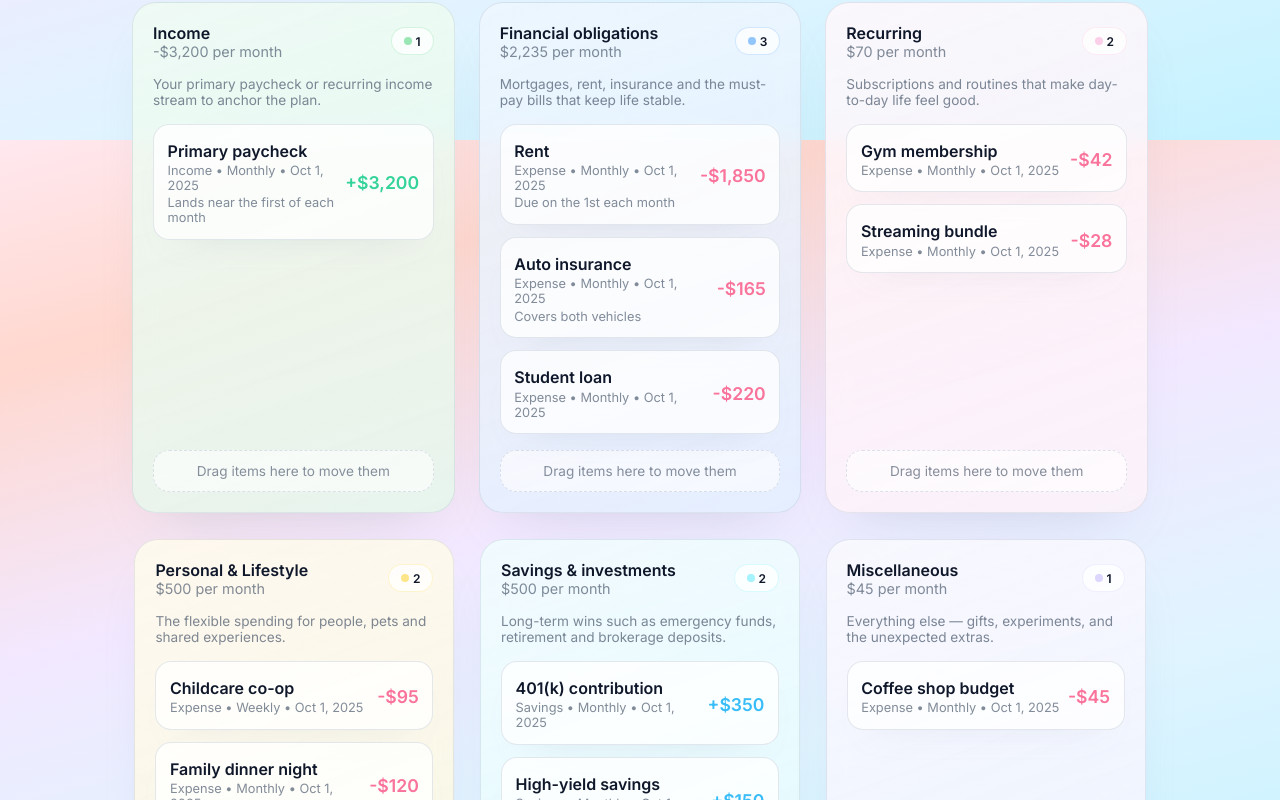
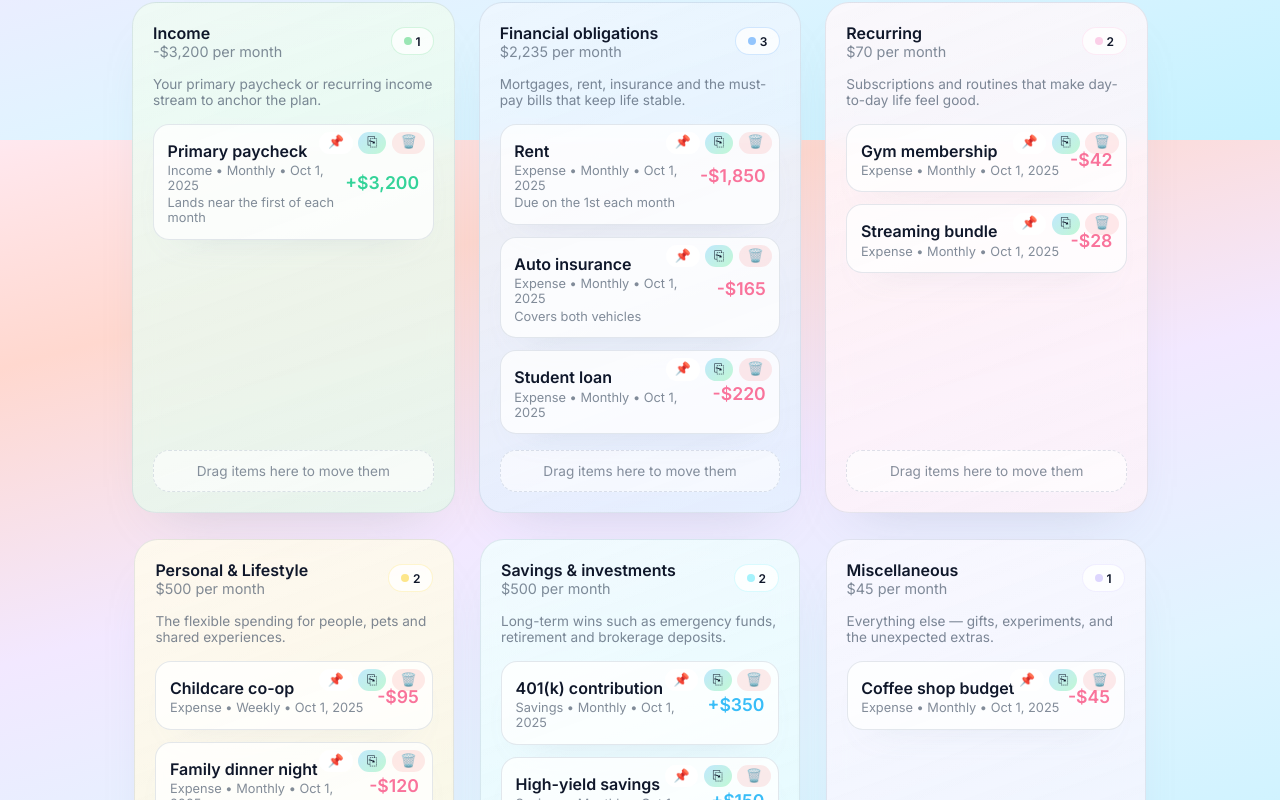
Before and after one commit to Razorblade3456/finance-tracker, a React (Vite) app: page / in a window 1280 px wide. Shown: the part 1460-2260 px from the top of the page. Built offline with nearby package versions, Linux system fonts and the light colour scheme.

Commit message:
Add duplicate and delete controls for transactions

```diff
--- a/src/App.tsx
+++ b/src/App.tsx
@@ -415,6 +415,36 @@ export default function App() {
     );
   };
 
+  const duplicateTransaction = (categoryId: CategoryKey, transactionId: string) => {
+    setCategories((current) =>
+      current.map((category) => {
+        if (category.id !== categoryId) {
+          return category;
+        }
+
+        const target = category.transactions.find((transaction) => transaction.id === transactionId);
+
+        if (!target) {
+          return category;
+        }
+
+        const now = new Date();
+
+        const clonedTransaction: Transaction = {
+          ...target,
+          id: generateId(),
+          date: now.toISOString().slice(0, 10),
+          createdAt: now.toISOString()
+        };
+
+        return {
+          ...category,
+          transactions: sortTransactionsByRecency([...category.transactions, clonedTransaction])
+        };
+      })
+    );
+  };
+
   const openCategoryDetails = useCallback((categoryId: CategoryKey) => {
     setSidebarCategoryId(categoryId);
   }, []);
@@ -590,6 +620,7 @@ export default function App() {
       )
     );
 
+    setPinnedTransactionIds((current) => current.filter((id) => id !== transactionId));
     setDragState(null);
     setDropCategoryId(null);
     setIsTrashHovered(false);
@@ -1297,6 +1328,8 @@ export default function App() {
                   isDragging={Boolean(dragState)}
                   formatCurrency={formatCurrency}
                   onTogglePin={togglePinnedTransaction}
+                  onDuplicateTransaction={duplicateTransaction}
+                  onDeleteTransaction={deleteTransaction}
                   pinnedTransactionIds={pinnedTransactionSet}
                   onRequestDetails={openCategoryDetails}
                   isDarkMode={isDarkMode}
@@ -1318,6 +1351,8 @@ export default function App() {
                   isDragging={Boolean(dragState)}
                   formatCurrency={formatCurrency}
                   onTogglePin={togglePinnedTransaction}
+                  onDuplicateTransaction={duplicateTransaction}
+                  onDeleteTransaction={deleteTransaction}
                   pinnedTransactionIds={pinnedTransactionSet}
                   onRequestDetails={openCategoryDetails}
                   isDarkMode={isDarkMode}
@@ -1626,9 +1661,16 @@ export default function App() {
                           isPinned ? 'transaction-card--pinned' : ''
                         }`}
                       >
+                        <div
+                          className={`transaction-actions ${
+                            isPinned ? 'transaction-actions--active' : ''
+                          }`}
+                        >
                           <button
                             type="button"
-                          className={`transaction-pin ${isPinned ? 'is-pinned' : ''}`}
+                            className={`transaction-action transaction-pin ${
+                              isPinned ? 'is-pinned' : ''
+                            }`}
                             onClick={(event) => {
                               event.preventDefault();
                               event.stopPropagation();
@@ -1640,6 +1682,33 @@ export default function App() {
                           >
                             📌
                           </button>
+                          <button
+                            type="button"
+                            className="transaction-action transaction-action--duplicate"
+                            onClick={(event) => {
+                              event.preventDefault();
+                              event.stopPropagation();
+                              duplicateTransaction(activeSidebarCategory.id, transaction.id);
+                            }}
+                            onMouseDown={(event) => event.stopPropagation()}
+                            aria-label={`Duplicate ${transaction.label}`}
+                          >
+                            ⎘
+                          </button>
+                          <button
+                            type="button"
+                            className="transaction-action transaction-action--delete"
+                            onClick={(event) => {
+                              event.preventDefault();
+                              event.stopPropagation();
+                              deleteTransaction(activeSidebarCategory.id, transaction.id);
+                            }}
+                            onMouseDown={(event) => event.stopPropagation()}
+                            aria-label={`Delete ${transaction.label}`}
+                          >
+                            🗑️
+                          </button>
+                        </div>
                         <div className="transaction-info">
                           <span className="transaction-label">{transaction.label}</span>
                           <span className="transaction-meta">{metaParts.join(' • ')}</span>
--- a/src/components/CategoryColumn.tsx
+++ b/src/components/CategoryColumn.tsx
@@ -18,6 +18,8 @@ interface CategoryColumnProps {
   isDragging: boolean;
   formatCurrency: (value: number) => string;
   onTogglePin: (transactionId: string) => void;
+  onDuplicateTransaction: (categoryId: CategoryKey, transactionId: string) => void;
+  onDeleteTransaction: (categoryId: CategoryKey, transactionId: string) => void;
   pinnedTransactionIds: Set<string>;
   onRequestDetails: (categoryId: CategoryKey) => void;
   isDarkMode: boolean;
@@ -34,6 +36,8 @@ export function CategoryColumn({
   isDragging,
   formatCurrency,
   onTogglePin,
+  onDuplicateTransaction,
+  onDeleteTransaction,
   pinnedTransactionIds,
   onRequestDetails,
   isDarkMode
@@ -102,6 +106,18 @@ export function CategoryColumn({
       onTogglePin(transaction.id);
     };
 
+    const handleDuplicateClick = (event: MouseEvent<HTMLButtonElement>) => {
+      event.stopPropagation();
+      event.preventDefault();
+      onDuplicateTransaction(category.id, transaction.id);
+    };
+
+    const handleDeleteClick = (event: MouseEvent<HTMLButtonElement>) => {
+      event.stopPropagation();
+      event.preventDefault();
+      onDeleteTransaction(category.id, transaction.id);
+    };
+
     return (
       <div
         key={transaction.id}
@@ -110,9 +126,10 @@ export function CategoryColumn({
         onDragStart={(event) => handleTransactionDragStart(event, transaction.id)}
         onDragEnd={onDragEnd}
       >
+        <div className={`transaction-actions ${isPinned ? 'transaction-actions--active' : ''}`}>
           <button
             type="button"
-          className={`transaction-pin ${isPinned ? 'is-pinned' : ''}`}
+            className={`transaction-action transaction-pin ${isPinned ? 'is-pinned' : ''}`}
             onClick={handlePinClick}
             onMouseDown={(event) => event.stopPropagation()}
             aria-pressed={isPinned}
@@ -120,6 +137,25 @@ export function CategoryColumn({
           >
             📌
           </button>
+          <button
+            type="button"
+            className="transaction-action transaction-action--duplicate"
+            onClick={handleDuplicateClick}
+            onMouseDown={(event) => event.stopPropagation()}
+            aria-label={`Duplicate ${transaction.label}`}
+          >
+            ⎘
+          </button>
+          <button
+            type="button"
+            className="transaction-action transaction-action--delete"
+            onClick={handleDeleteClick}
+            onMouseDown={(event) => event.stopPropagation()}
+            aria-label={`Delete ${transaction.label}`}
+          >
+            🗑️
+          </button>
+        </div>
         <div className="transaction-info">
           <span className="transaction-label">{transaction.label}</span>
           <span className="transaction-meta">{metaParts.join(' • ')}</span>
--- a/src/styles.css
+++ b/src/styles.css
@@ -831,10 +831,34 @@ a {
   transform: translateY(-2px);
 }
 
-.transaction-pin {
+
+.transaction-actions {
   position: absolute;
   top: 0.45rem;
   right: 0.45rem;
+  display: inline-flex;
+  align-items: center;
+  gap: 0.35rem;
+  opacity: 0;
+  visibility: hidden;
+  pointer-events: none;
+  transition: opacity var(--transition-snappy), transform var(--transition-snappy);
+}
+
+.transaction-actions--active {
+  opacity: 1;
+  visibility: visible;
+  pointer-events: auto;
+}
+
+.transaction-card:hover .transaction-actions,
+.transaction-card:focus-within .transaction-actions {
+  opacity: 1;
+  visibility: visible;
+  pointer-events: auto;
+}
+
+.transaction-action {
   border: none;
   border-radius: 999px;
   padding: 0.3rem 0.55rem;
@@ -844,22 +868,23 @@ a {
   line-height: 1;
   display: inline-flex;
   align-items: center;
+  justify-content: center;
   gap: 0.35rem;
-  opacity: 0;
-  visibility: hidden;
-  pointer-events: none;
   transition: opacity var(--transition-snappy), transform var(--transition-snappy),
-    background var(--transition-snappy), color var(--transition-snappy);
+    background var(--transition-snappy), color var(--transition-snappy),
+    box-shadow var(--transition-snappy);
   cursor: pointer;
   box-shadow: 0 12px 24px -18px rgba(15, 23, 42, 0.2);
 }
 
-.transaction-card:hover .transaction-pin,
-.transaction-card:focus-within .transaction-pin,
-.transaction-pin:focus-visible {
-  opacity: 1;
-  visibility: visible;
-  pointer-events: auto;
+.transaction-action:hover,
+.transaction-action:focus-visible {
+  transform: translateY(-1px);
+}
+
+.transaction-action:focus-visible {
+  outline: 2px solid rgba(244, 182, 218, 0.75);
+  outline-offset: 2px;
 }
 
 .category-see-more {
@@ -899,13 +924,29 @@ a {
 .transaction-pin.is-pinned {
   background: linear-gradient(135deg, #fbcfe8, #bae6fd);
   color: #0f172a;
-  opacity: 1;
-  visibility: visible;
-  pointer-events: auto;
-}
-
-.transaction-pin:hover {
-  transform: translateY(-1px);
+}
+
+.transaction-action--duplicate {
+  background: linear-gradient(135deg, rgba(186, 230, 253, 0.9), rgba(187, 247, 208, 0.9));
+  color: #0f172a;
+}
+
+.transaction-action--delete {
+  background: rgba(248, 113, 113, 0.15);
+  color: #be123c;
+}
+
+.transaction-action--delete:hover,
+.transaction-action--delete:focus-visible {
+  background: rgba(248, 113, 113, 0.25);
+}
+
+@media (hover: none) {
+  .transaction-actions {
+    opacity: 1;
+    visibility: visible;
+    pointer-events: auto;
+  }
 }
 
 .transaction-info {
@@ -1656,7 +1697,7 @@ body.theme-dark .transaction-card--pinned {
   box-shadow: 0 0 0 2px rgba(244, 182, 218, 0.4);
 }
 
-body.theme-dark .transaction-pin {
+body.theme-dark .transaction-action {
   background: rgba(30, 41, 59, 0.9);
   color: rgba(226, 232, 240, 0.82);
   box-shadow: 0 16px 32px -24px rgba(2, 6, 23, 0.75);
@@ -1665,6 +1706,25 @@ body.theme-dark .transaction-pin {
 body.theme-dark .transaction-pin.is-pinned {
   background: linear-gradient(135deg, rgba(244, 114, 182, 0.65), rgba(59, 130, 246, 0.55));
   color: #0f172a;
+}
+
+body.theme-dark .transaction-action--duplicate {
+  background: linear-gradient(
+    135deg,
+    rgba(125, 211, 252, 0.75),
+    rgba(134, 239, 172, 0.75)
+  );
+  color: #0f172a;
+}
+
+body.theme-dark .transaction-action--delete {
+  background: rgba(248, 113, 113, 0.2);
+  color: rgba(254, 226, 226, 0.95);
+}
+
+body.theme-dark .transaction-action--delete:hover,
+body.theme-dark .transaction-action--delete:focus-visible {
+  background: rgba(248, 113, 113, 0.32);
 }
 
 body.theme-dark .drop-zone {
@@ -1831,7 +1891,7 @@ body.theme-dark .category-sidebar__close:focus-visible {
     justify-self: start;
   }
 
-  .transaction-pin {
+  .transaction-actions {
     top: 0.4rem;
     right: 0.4rem;
   }
```
Lines whose indentation alone changed are shown as unchanged.
